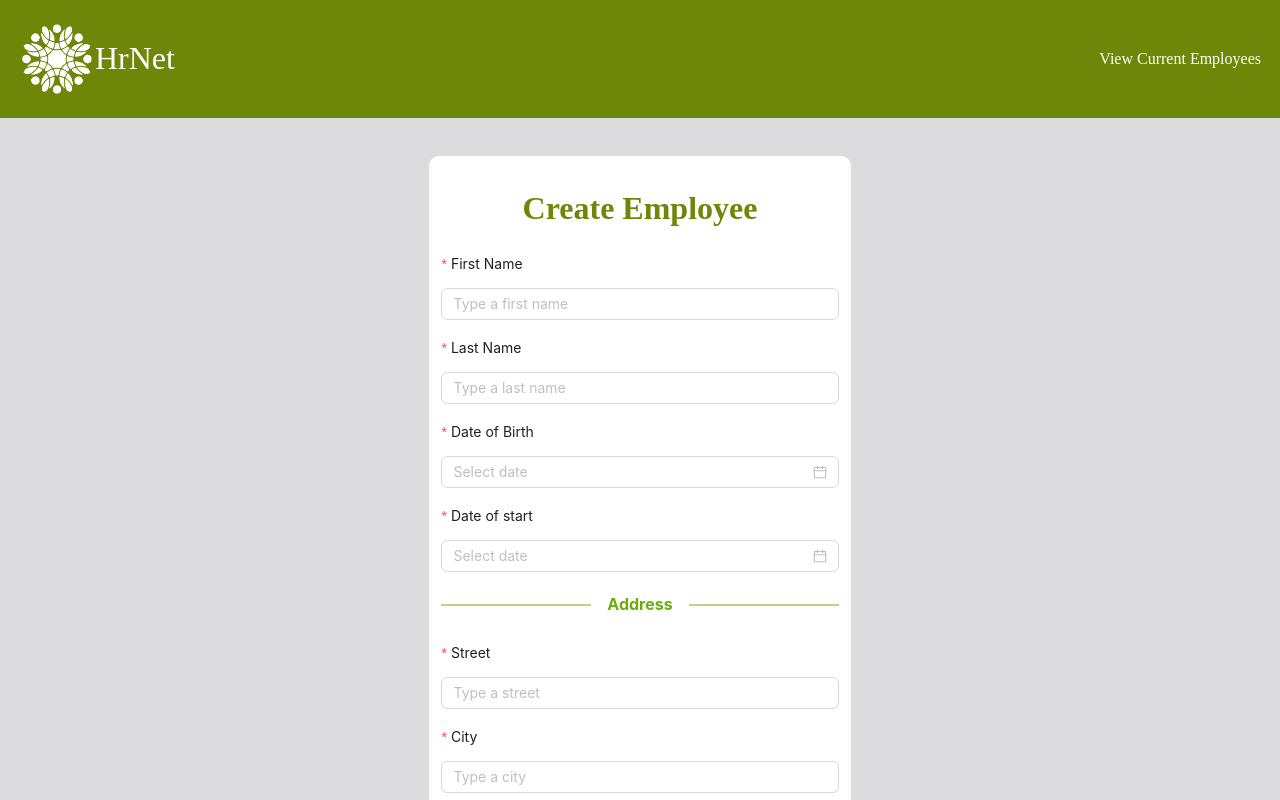
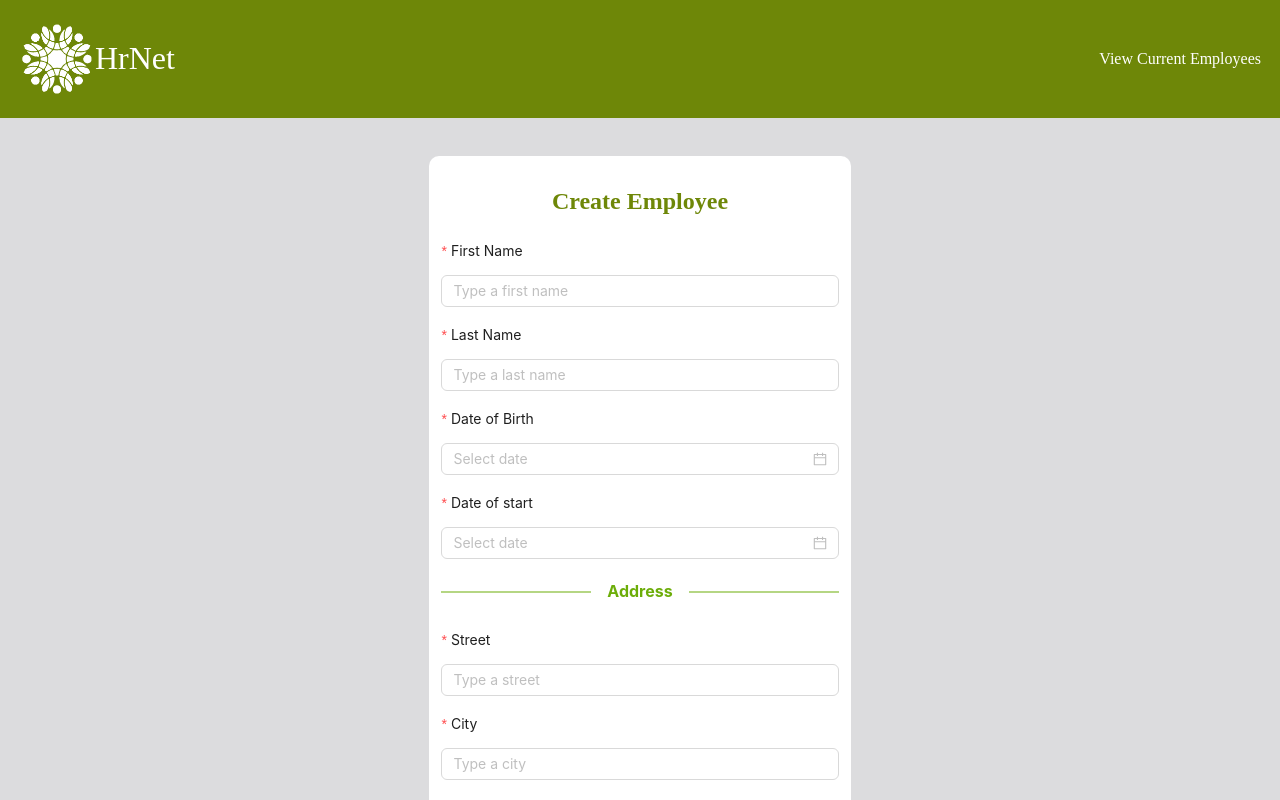
Before and after one commit to KhaeraB/HrNet-FrontEnd, a React (Create React App) app: page / in a window 1280 px wide. Shown: the top 800 px of the page. Built offline with nearby package versions, Linux system fonts and the light colour scheme; no server answers.

Commit message:
css update

```diff
--- a/src/components/Home/index.styles.js
+++ b/src/components/Home/index.styles.js
@@ -53,7 +53,7 @@ margin-top: 3%;
 }
 `
 
-export const TitleForm = styled.h1`
+export const TitleForm = styled.h2`
     font-weight : lighter;
     color: ${customTheme.colors.primary500};
     text-align: center;
```
